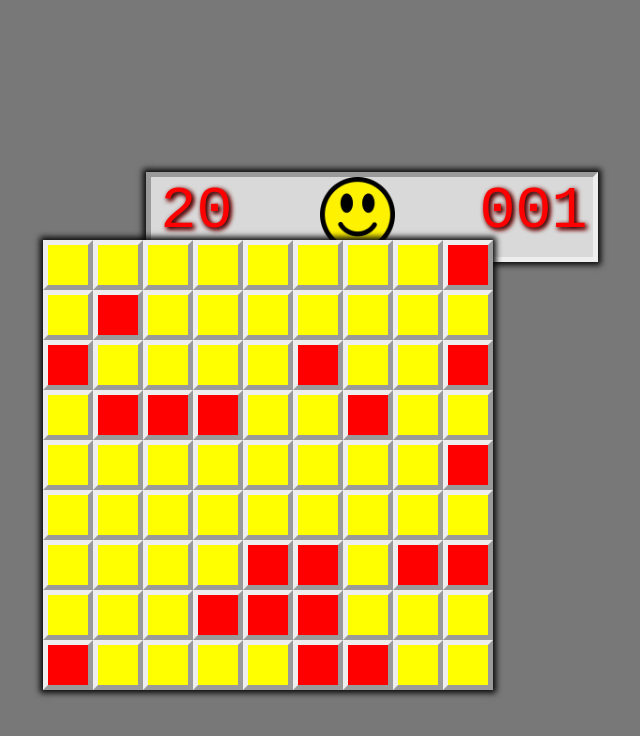
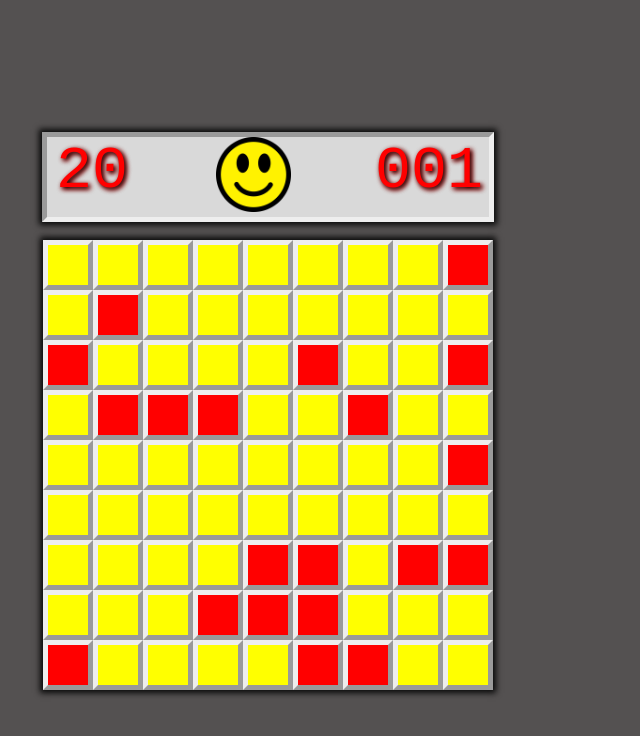
Before and after one commit to CrisGS/Minesweeper, a plain HTML site: page index.html in a window 1280 px wide. Shown: the whole page, without its empty margins (372-1012 px from the left). Drawn offline with Linux system fonts and the light colour scheme; a web font is replaced by a local one.

Commit message:
Update minesweeper.css

```diff
--- a/minesweeper.css
+++ b/minesweeper.css
@@ -1,10 +1,5 @@
-html {
-  height: 100%;
-}
-
 body {
-  background-color: rgb(121, 120, 120);
-  min-height: 100%;
+  background-color: rgb(84, 81, 81);
 }
 
 #resetGameIcon {
@@ -64,8 +59,9 @@ body {
   width: 442px;
   height: 80px;
   position: absolute;
-  top: 21.5%;
-  left:40.5%;
+  top: 16.5%;
+  left: 50%;
+  transform: translate(-50%, -0);
   box-shadow: 0 0 6px 3px rgb(8, 8, 8);
   justify-content: space-between;
 }
```
